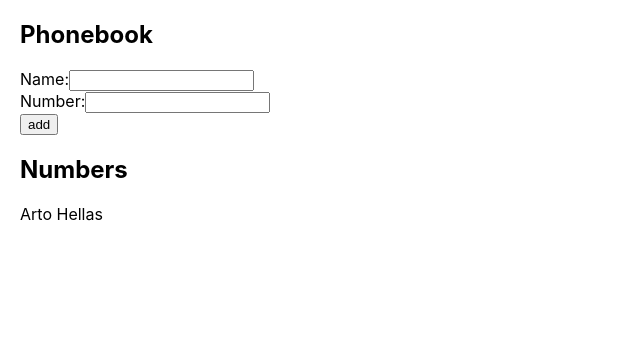
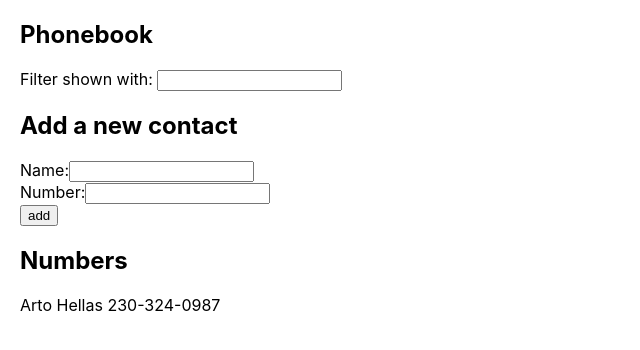
Before and after one commit to Taylor-Griffin/phonebook, a React (Create React App) app: page / in a window 1280 px wide. Shown: the top 350 px of the page, without its empty margins (0-640 px from the left). Built offline with nearby package versions, Linux system fonts and the light colour scheme; the HTML template or start-up script is replaced by a standard one.

Commit message:
complete step 4

```diff
--- a/src/App.js
+++ b/src/App.js
@@ -1,14 +1,16 @@
 import { useState } from 'react';
 
 const App = () => {
-  const [persons, setPersons] = useState([{ name: 'Arto Hellas', number: '' }]);
+  const [persons, setPersons] = useState([
+    { name: 'Arto Hellas', number: '230-324-0987' },
+  ]);
+  const [filteredName, setFilteredName] = useState('');
   const [newName, setNewName] = useState('');
   const [newNumber, setNewNumber] = useState('');
   const handleChange = (e) => {
     e.target.id === 'name'
       ? setNewName(e.target.value)
       : setNewNumber(e.target.value);
-    console.log(e.target);
   };
   const handleSubmit = (e) => {
     e.preventDefault();
@@ -32,6 +34,13 @@ const App = () => {
   return (
     <div>
       <h2>Phonebook</h2>
+      <label htmlFor="filter">Filter shown with: </label>
+      <input
+        type="text"
+        id="filter"
+        onChange={(e) => setFilteredName(e.target.value)}
+      />
+      <h2>Add a new contact</h2>
       <form onSubmit={handleSubmit}>
         <div>
           <label htmlFor="name">Name:</label>
@@ -52,12 +61,23 @@ const App = () => {
         </div>
       </form>
       <h2>Numbers</h2>
-
-      {persons.map((person) => (
-        <p key={person.name}>
-          {person.name} {person.number}
-        </p>
-      ))}
+      {filteredName.length
+        ? persons
+            .filter(
+              (person) =>
+                person.name.toLocaleLowerCase() ===
+                filteredName.toLocaleLowerCase()
+            )
+            .map((person) => (
+              <p key={person.name}>
+                {person.name} {person.number}
+              </p>
+            ))
+        : persons.map((person) => (
+            <p key={person.name}>
+              {person.name} {person.number}
+            </p>
+          ))}
     </div>
   );
 };
```
